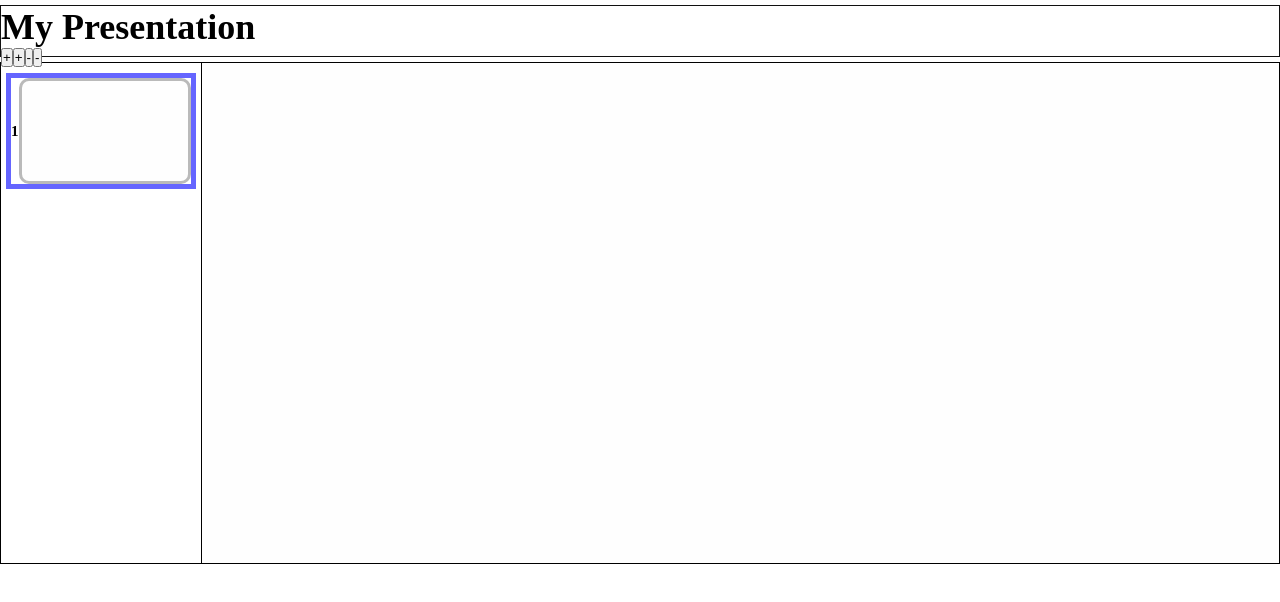
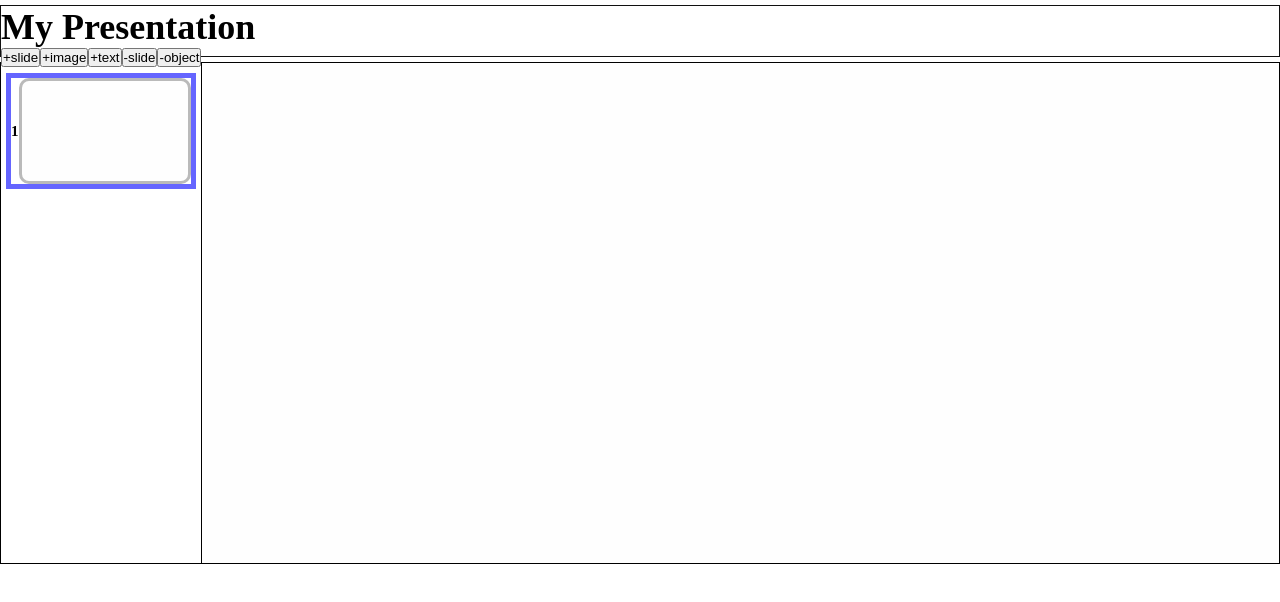
Before and after one commit to YaNeVLAD/Frontend_React, a React (Vite) app: page / in a window 1280 px wide. Shown: the top 602 px of the page. Built offline with nearby package versions, Linux system fonts and the light colour scheme.

Commit message:
Добавил кнопку удаления объекта

```diff
--- a/src/views/toolsArea/ToolsArea.tsx
+++ b/src/views/toolsArea/ToolsArea.tsx
@@ -10,9 +10,14 @@ function onAddSlideClick() {
     dispatch(addSlide, {})
 }
 
-function onAddObjectClick() {
-    dispatch(addObject, {type: 'imageObj'})
+function onAddImageClick() {
+    dispatch(addObject, { type: 'imageObj' })
 }
+
+function onAddTextClick() {
+    dispatch(addObject, { type: 'textObj' })
+}
+
 
 function onDeleteSlideClick() {
     dispatch(deleteSlide, {})
@@ -21,17 +26,19 @@ function onDeleteSlideClick() {
 function onDeletObjectClick() {
     dispatch(deleteObject, {})
 }
-
+//При удалении объекта, он удаляется только в текущем слайде.
+//Сам слайд в списке не изменяется
 function ToolsArea(toolsAreaProps: ToolsAreaProps) {
     return (
         <div className={style.toolsArea}>
             <h2 className={style.presentationTitle}>
                 {toolsAreaProps.title}
             </h2>
-            <button className={style.addSlide} onClick={onAddSlideClick}>+</button>
-            <button className={style.addObject} onClick={onAddObjectClick}>+</button>
-            <button className={style.deleteSlide} onClick={onDeleteSlideClick}>-</button>
-            <button className={style.deleteObject} onClick={onDeletObjectClick}>-</button>
+            <button className={style.addSlide} onClick={onAddSlideClick}>+slide</button>
+            <button className={style.addObject} onClick={onAddImageClick}>+image</button>
+            <button className={style.addObject} onClick={onAddTextClick}>+text</button>
+            <button className={style.deleteSlide} onClick={onDeleteSlideClick}>-slide</button>
+            <button className={style.deleteObject} onClick={onDeletObjectClick}>-object</button>
         </div>
     )
 }
```
